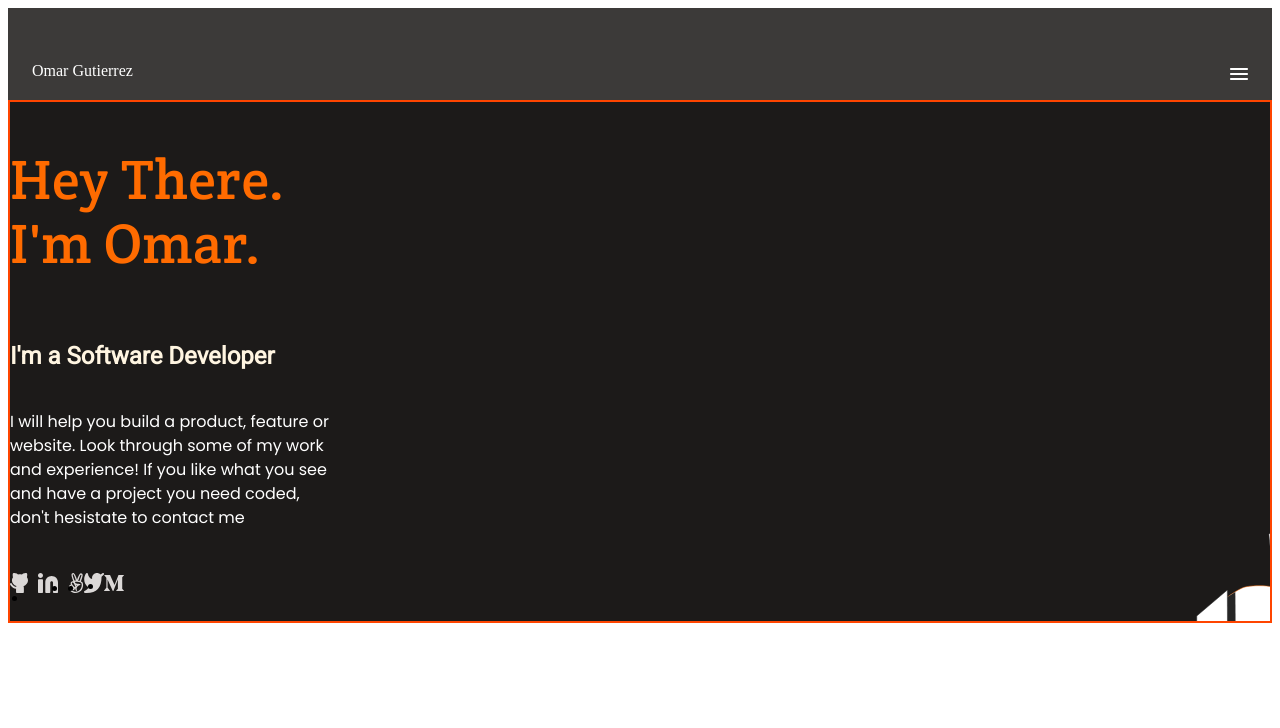
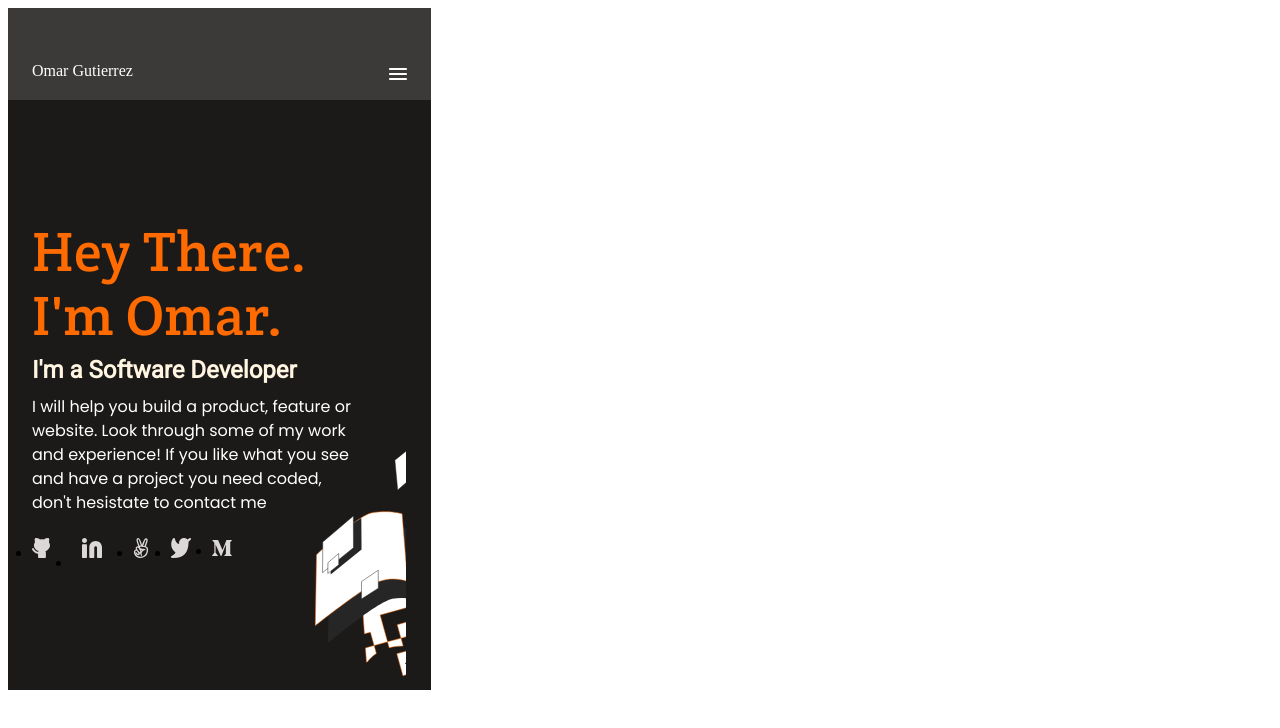
Before and after one commit to ommarz/Personal_Portfolio, a website: page index.html in a window 1280 px wide. Drawn offline with Linux system fonts and the light colour scheme.

Commit message:
[Fix] [stylesheet.css] styling
To meet template requirements
Edit sizes, margins and flex position

```diff
--- a/stylesheet.css
+++ b/stylesheet.css
@@ -11,8 +11,10 @@
   background: #3c3a39;
   color: white;
   height: 92px;
+  width: 375px;
   justify-content: space-between;
   padding: 0 24px;
+  flex: 1;
 }
 
 .logo {
@@ -29,28 +31,35 @@
   display: flex;
   flex-direction: column;
 
-  /* align-items: flex-start; */
-  border: 2px solid orangered;
+  /* align-items: center; */
 
-  /* padding: 120px 24px; */
+  /* justify-items: center; */
+  max-height: 100vh;
+  width: 375px;
 
-  /* gap: 12px; */
+  /* border: 2px solid orangered; */
+  padding: 120px 24px;
+  gap: 12px;
   background: #1c1a19;
   background-image: url(./images/Back-Ground\ image\ 2.svg);
   background-repeat: no-repeat;
   background-size: auto;
-  background-attachment: fixed;
-  background-position: right bottom;
+
+  /* background-attachment: fixed; */
+  background-position: 91% 120%;
 }
 
 .greeting {
   width: 327px;
   height: 124px;
-  font-family: 'Crete Round';
+  font-family: 'Crete Round', serif;
   font-style: normal;
   font-weight: 400;
   font-size: 56px;
   line-height: 64px;
+  margin: 0;
+
+  /* border: 2px solid royalblue; */
 
   /* or 114% */
 
@@ -70,11 +79,14 @@
 .presentation {
   width: 327px;
   height: 27px;
-  font-family: 'Roboto';
+  font-family: 'Roboto', serif;
   font-style: normal;
   font-weight: 700;
   font-size: 24px;
   line-height: 32px;
+  margin: 0;
+
+  /* border: 2px solid seagreen; */
 
   /* or 133% */
 
@@ -95,10 +107,11 @@
 .description {
   width: 327px;
   height: 123px;
+  margin: 0;
 
   /* Theme 1 / Body Reguler 2 */
 
-  font-family: 'Poppins';
+  font-family: 'Poppins', sans-serif;
   font-style: normal;
   font-weight: 400;
   font-size: 16px;
@@ -118,10 +131,14 @@
 }
 
 .socials {
+  /* border: 2px solid yellowgreen; */
   display: flex;
   flex-direction: row;
+  align-self: flex-start;
   align-items: center;
-  padding: 0px;
+  justify-content: space-between;
+  padding: 0;
+  margin: 0;
   width: 200px;
   height: 40px;
 
```
